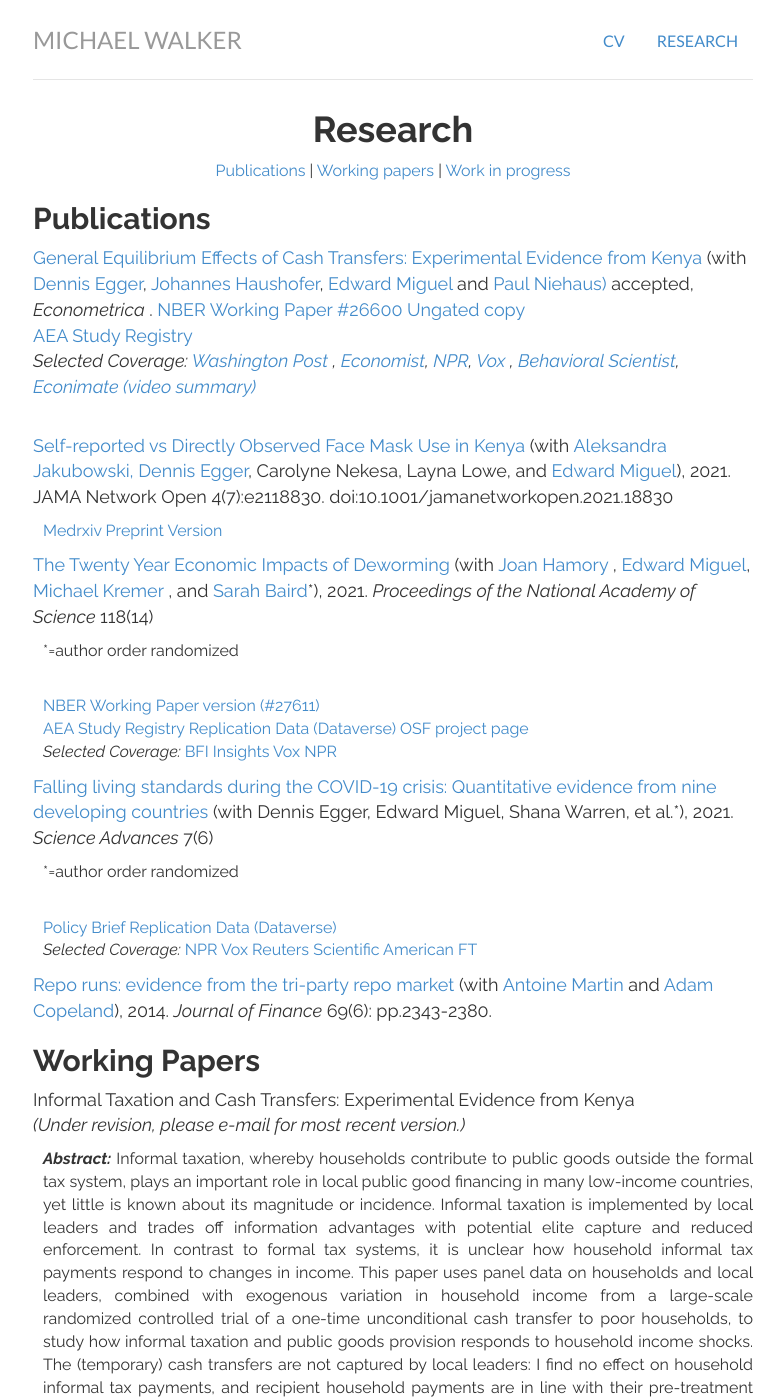
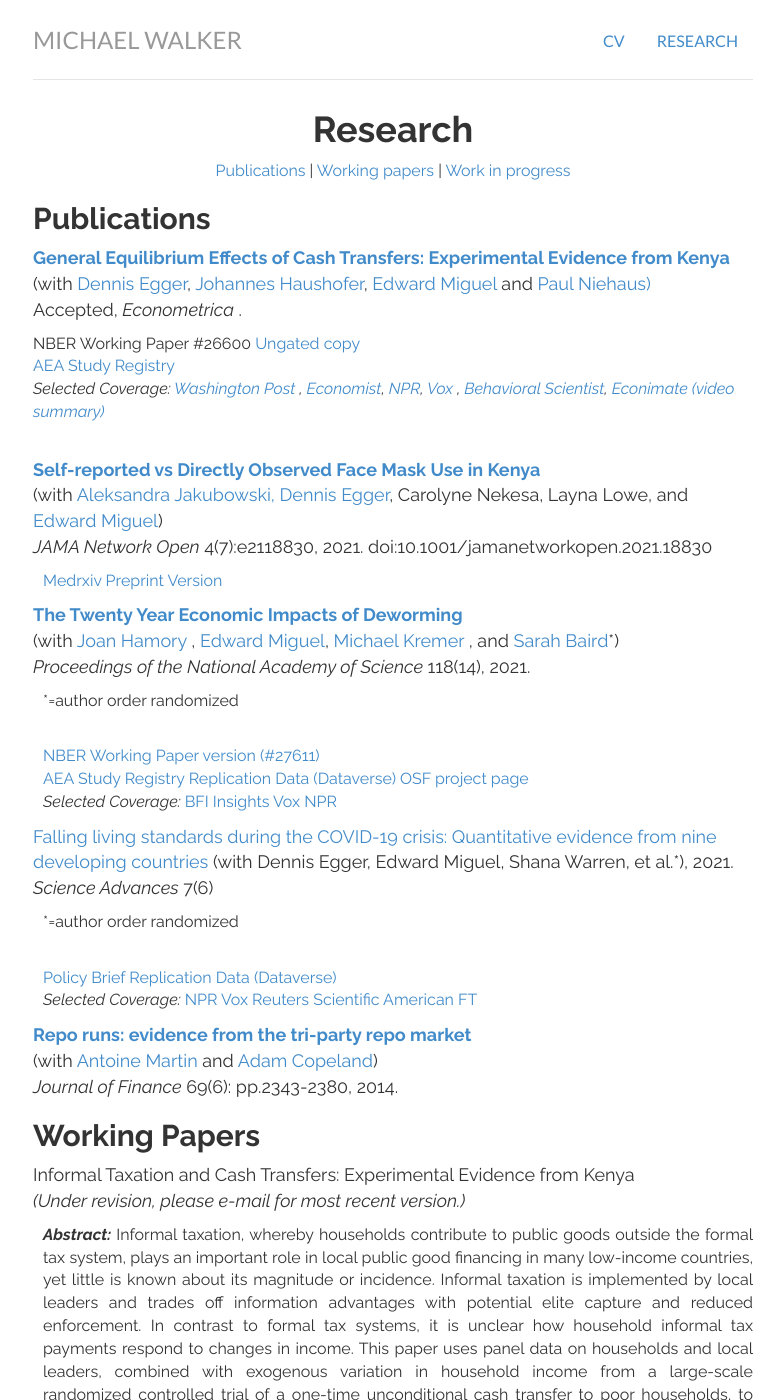
Before and after one commit to mwwalker/mwwalker.github.io, a Jekyll site: the page built from research/index.html, in a window 1280 px wide and 1400 px high. Shown: the whole window, without its empty margins (247-1031 px from the left). Built offline with Jekyll 4.4.1, drawn with Linux system fonts in a browser that asks for light colours.

Commit message:
Attempt to increase legibility

```diff
--- a/research/index.html
+++ b/research/index.html
@@ -11,9 +11,11 @@ title: Research
         <h2 id=pub> Publications</h2>
 
 
-<p style="font-size:18px"> <a href="https://www.nber.org/papers/w26600"> General Equilibrium Effects of Cash Transfers: Experimental Evidence from Kenya </a> (with <a href="https://www.econ.berkeley.edu/grad/profiles/9452"> Dennis Egger</a>, <a href="https://www.princeton.edu/haushofer/"> Johannes Haushofer</a>,<a href="https://emiguel.econ.berkeley.edu/"> Edward Miguel</a> and <a href="https://econweb.ucsd.edu/~pniehaus/"> Paul Niehaus)</a> accepted, <em> Econometrica </em>.
-<br?
+<p style="font-size:18px"> <a href="https://www.nber.org/papers/w26600"> <b> General Equilibrium Effects of Cash Transfers: Experimental Evidence from Kenya </b> </a>
+  (with <a href="https://www.econ.berkeley.edu/grad/profiles/9452"> Dennis Egger</a>, <a href="https://www.princeton.edu/haushofer/"> Johannes Haushofer</a>,<a href="https://emiguel.econ.berkeley.edu/"> Edward Miguel</a> and <a href="https://econweb.ucsd.edu/~pniehaus/"> Paul Niehaus)</a>
+  <br> Accepted, <em> Econometrica </em>.
   </p>
+  <br?
 
   <a href="https://www.nber.org/papers/w26600"> NBER Working Paper #26600 </a> <a href="http://emiguel.econ.berkeley.edu/assets/miguel_research/88/GE-Paper_2019-12-18.pdf"> Ungated copy </a>
 <br>
@@ -26,7 +28,9 @@ title: Research
 
 <br>
 
-<p style="font-size:18px"> <a href="https://jamanetwork.com/journals/jamanetworkopen/fullarticle/2782566"> Self-reported vs Directly Observed Face Mask Use in Kenya </a> (with <a href="https://www.aleksandrajakubowski.com/"> Aleksandra Jakubowski, <a href="https://www.econ.berkeley.edu/grad/profiles/9452"> Dennis Egger</a>, Carolyne Nekesa, Layna Lowe, and <a href="https://emiguel.econ.berkeley.edu/"> Edward Miguel</a>), 2021. JAMA Network Open 4(7):e2118830. doi:10.1001/jamanetworkopen.2021.18830 </a> </p>
+<p style="font-size:18px"> <a href="https://jamanetwork.com/journals/jamanetworkopen/fullarticle/2782566"> <b> Self-reported vs Directly Observed Face Mask Use in Kenya </b> </a>
+  <br> (with <a href="https://www.aleksandrajakubowski.com/"> Aleksandra Jakubowski, <a href="https://www.econ.berkeley.edu/grad/profiles/9452"> Dennis Egger</a>, Carolyne Nekesa, Layna Lowe, and <a href="https://emiguel.econ.berkeley.edu/"> Edward Miguel</a>)
+  <br> <em> JAMA Network Open </em> 4(7):e2118830, 2021. doi:10.1001/jamanetworkopen.2021.18830 </a> </p>
   </p>
      <p class="tab" style="text-align:justify">
        <a href="https://www.medrxiv.org/content/10.1101/2021.01.27.21250487v1"> Medrxiv Preprint Version </a>
@@ -34,7 +38,9 @@ title: Research
           </p>
 
 
-    <p style="font-size:18px"> <a href="https://doi.org/10.1073/pnas.2023185118"> The Twenty Year Economic Impacts of Deworming </a> (with <a href="http://jhamory.oucreate.com/"> Joan Hamory </a>, <a href="https://emiguel.econ.berkeley.edu/"> Edward Miguel</a>, <a href="https://scholar.harvard.edu/kremer/home"> Michael Kremer </a>, and <a href="https://publichealth.gwu.edu/departments/global-health/sarah-baird"> Sarah Baird</a>*), 2021. <em>Proceedings of the National Academy of Science </em> 118(14) </p>
+    <p style="font-size:18px"> <a href="https://doi.org/10.1073/pnas.2023185118"> <b> The Twenty Year Economic Impacts of Deworming </b> </a>
+      <br> (with <a href="http://jhamory.oucreate.com/"> Joan Hamory </a>, <a href="https://emiguel.econ.berkeley.edu/"> Edward Miguel</a>, <a href="https://michaelkremer.economics.uchicago.edu/"> Michael Kremer </a>, and <a href="https://publichealth.gwu.edu/departments/global-health/sarah-baird"> Sarah Baird</a>*)
+      <br> <em>Proceedings of the National Academy of Science </em> 118(14), 2021. </p>
             <p class="tab" style="text-align:justify">
               *=author order randomized
               <br>
@@ -71,7 +77,9 @@ title: Research
 
 
 
-      <p style="font-size:18px"> <a href="https://onlinelibrary.wiley.com/doi/10.1111/jofi.12205/abstract"> Repo runs: evidence from the tri-party repo market</a> (with <a href="https://www.newyorkfed.org/research/economists/martin"> Antoine Martin </a> and <a href="https://www.newyorkfed.org/research/economists/copeland/index.html">  Adam Copeland</a>), 2014. <em>Journal of Finance </em> 69(6): pp.2343-2380. </p>
+      <p style="font-size:18px"> <a href="https://onlinelibrary.wiley.com/doi/10.1111/jofi.12205/abstract"> <b> Repo runs: evidence from the tri-party repo market </b> </a>
+        <br> (with <a href="https://www.newyorkfed.org/research/economists/martin"> Antoine Martin </a> and <a href="https://www.newyorkfed.org/research/economists/copeland/index.html">  Adam Copeland</a>)
+        <br> <em>Journal of Finance </em> 69(6): pp.2343-2380, 2014. </p>
 
       <p class="tab" style="text-align:justify">
         <!---
```
